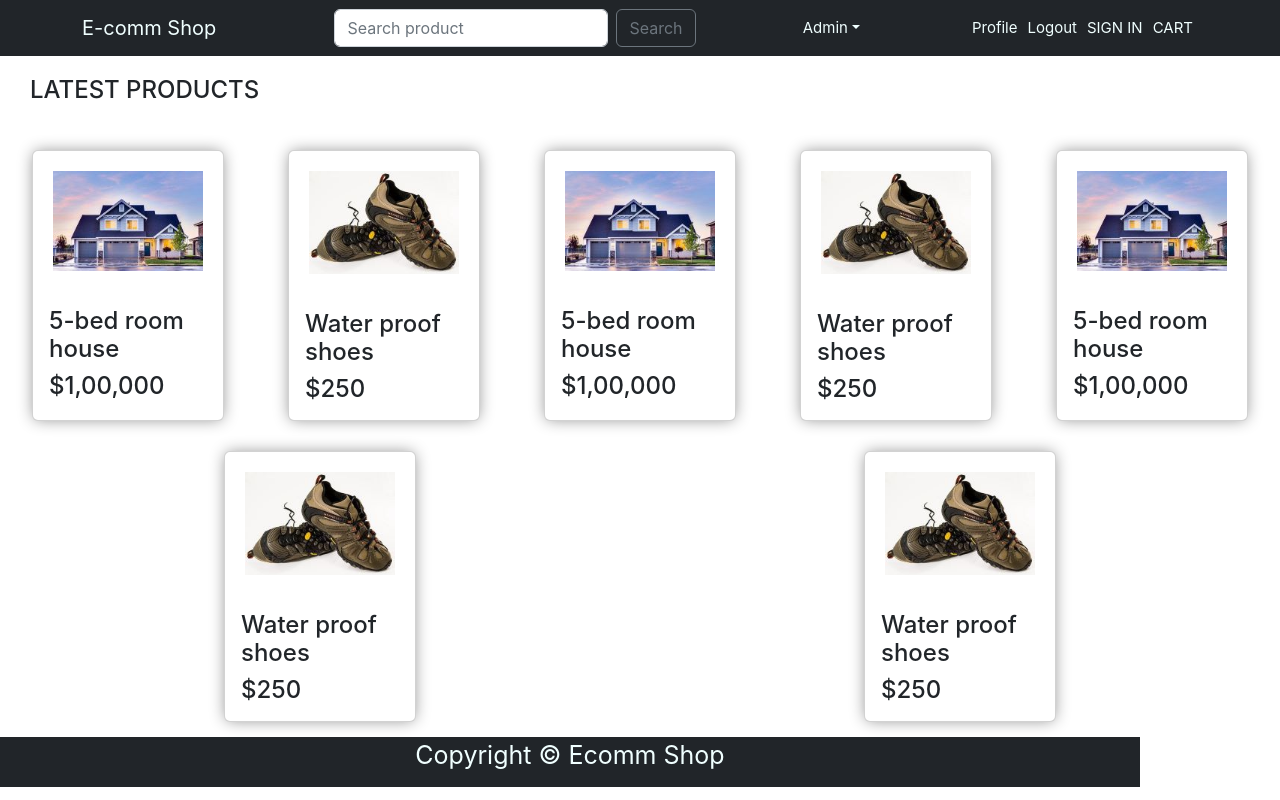
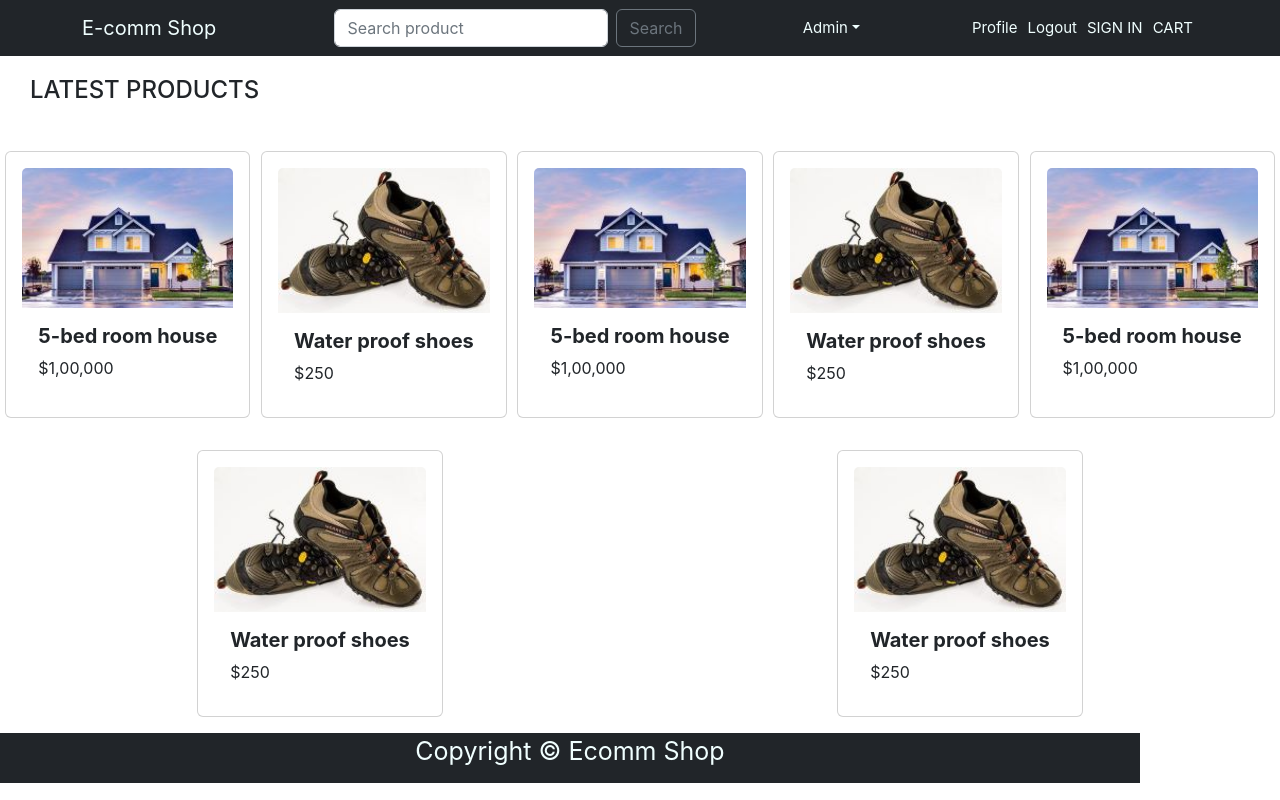
Before and after one commit to kartavya99/ecommerce-website, a React (Create React App) app in the folder client/: page /products in a window 1280 px wide. Built offline with nearby package versions, Linux system fonts and the light colour scheme.

Commit message:
updated product component and added Loader/Spinner component

```diff
--- a/client/src/components/Product/Product.js
+++ b/client/src/components/Product/Product.js
@@ -1,26 +1,25 @@
 import React from "react";
 import dummy_products from "./ProductData";
 import Card from "react-bootstrap/Card";
+import { Link } from "react-router-dom";
 import classes from "./product.module.css";
 
-const Products = ({ Product }) => {
+const Products = ({}) => {
   //   console.log(dummy_project);
   return (
     <div>
       <h4 className={classes["product-heading"]}>LATEST PRODUCTS</h4>
       <div className={classes["container-fluid"]}>
         {dummy_products.map((product) => (
-          <Card key={product._id} className={classes.card}>
-            <Card.Img
-              variant="top"
-              src={product.image}
-              className={classes.img}
-            />
+          <Card className="my-3 p-3 rounded" key={product._id}>
+            <Card.Img src={product.image} variant="top" />
+
             <Card.Body>
               <Card.Title>
-                <h4>{product.productName}</h4>
+                <strong>{product.productName}</strong>
               </Card.Title>
-              <Card.Text as="h4">${product.price}</Card.Text>
+
+              <Card.Text>${product.price}</Card.Text>
             </Card.Body>
           </Card>
         ))}
```
Also changed, not shown: client/src/components/Loader/Loader.js (added, +21 -0 lines).
